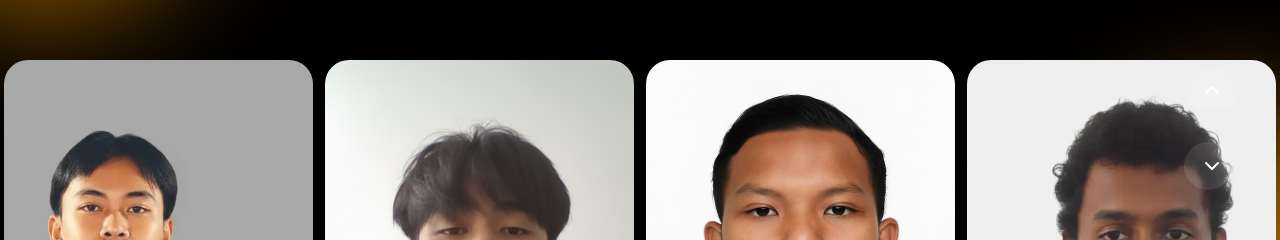
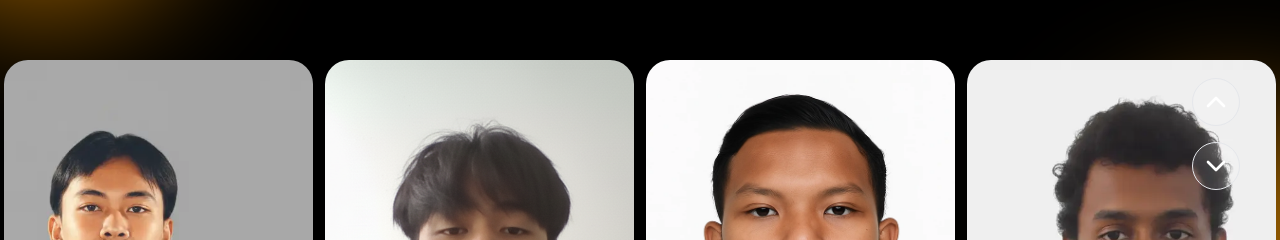
Before and after one commit to firmanazhary/10A-WEBSITE, a React (Vite) app: page / in a window 1280 px wide. Shown: the part 2234-2474 px from the top of the page. Built offline with nearby package versions, Linux system fonts and the light colour scheme; a web font is replaced by a local one.

Commit message:
Update CardProfileStudent.jsx

```diff
--- a/src/components/CardProfileStudent.jsx
+++ b/src/components/CardProfileStudent.jsx
@@ -27,7 +27,7 @@ export const CardProfileStudent = () => {
       stroke-width="2"
       stroke-linecap="round"
       stroke-linejoin="round"
-      class="icon icon-tabler icons-tabler-outline icon-tabler-chevron-down"
+      class="icon icon-tabler icons-tabler-outline icon-tabler-chevron-down w-8 h-8"
     >
       <path stroke="none" d="M0 0h24v24H0z" fill="none" />
       <path d="M6 9l6 6l6 -6" />
@@ -45,7 +45,7 @@ export const CardProfileStudent = () => {
       stroke-width="2"
       stroke-linecap="round"
       stroke-linejoin="round"
-      class="icon icon-tabler icons-tabler-outline icon-tabler-chevron-up"
+      class="icon icon-tabler icons-tabler-outline icon-tabler-chevron-up w-8 h-8"
     >
       <path stroke="none" d="M0 0h24v24H0z" fill="none" />
       <path d="M6 15l6 -6l6 6" />
@@ -75,14 +75,14 @@ export const CardProfileStudent = () => {
         {/* Tombol scroll atas */}
         <button
           onClick={() => scrollByAmount("up")}
-          className="z-10 mb-4 px-4 py-2 bg-white/10 text-white rounded-full hover:bg-white/20"
+          className="z-10 mb-4  w-[48px] h-[48px] border flex items-center justify-center bg-white/10 text-white rounded-full hover:bg-white/20"
         >
           {btnUp}
         </button>
         {/* Tombol scroll bawah */}
         <button
           onClick={() => scrollByAmount("down")}
-          className="z-10 mt-4 px-4 py-2 w-[48px] h-[48px] bg-white/10 text-white rounded-full hover:bg-white/20"
+          className="z-10   w-[48px] h-[48px] border flex items-center justify-center bg-white/10 text-white rounded-full hover:bg-white/20"
         >
           {btnDown}
         </button>
@@ -92,7 +92,7 @@ export const CardProfileStudent = () => {
 
       <div
         ref={scrollRef}
-        className="grid grid-cols-4 gap-3 w-max overflow-y-hidden max-h-[600px] scroll-smooth relative"
+        className="grid grid-cols-4 gap-3 w-max overflow-y-hidden  max-h-[600px] scroll-smooth relative"
       >
         {studentsData.map((student) => (
           <div
```
